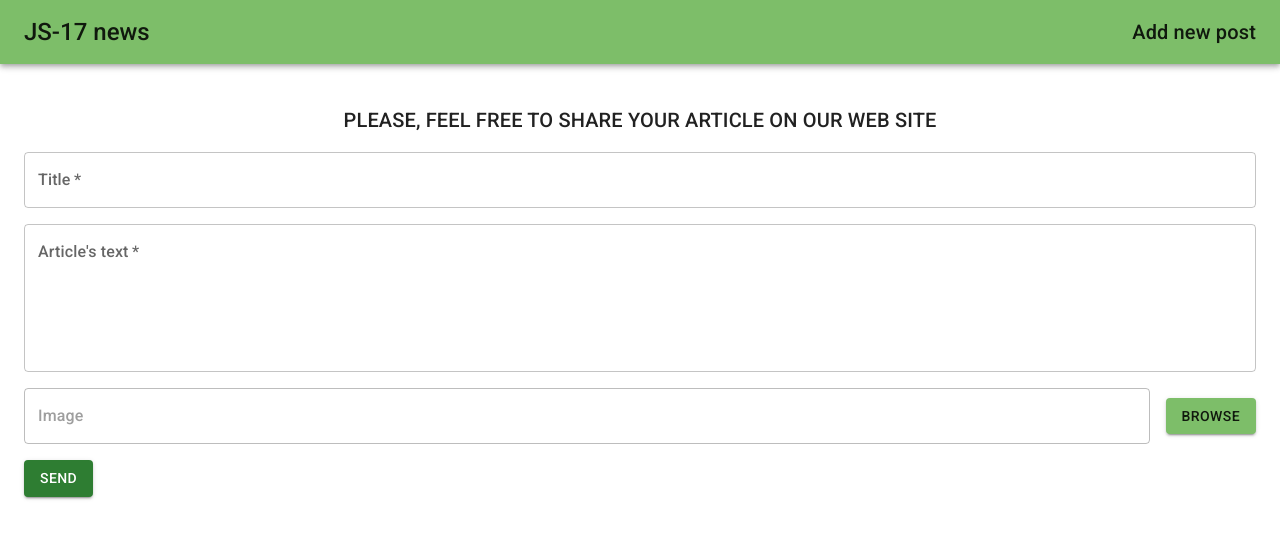
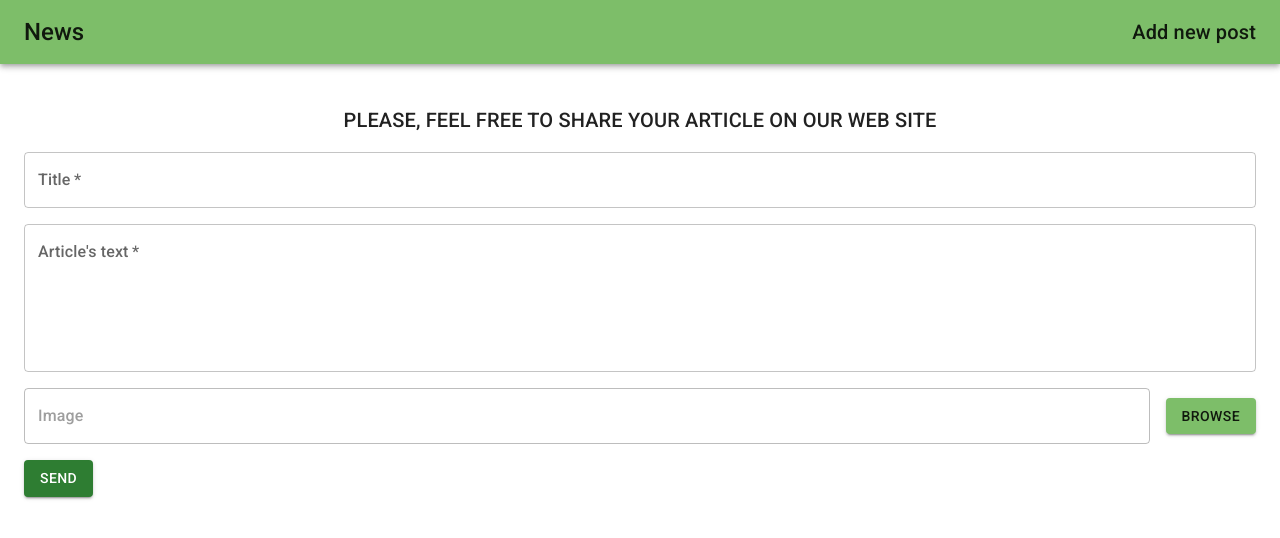
Before and after one commit to emmarrat/news, a React (Create React App) app in the folder news-frontend/: page /new-article in a window 1280 px wide. Shown: the top 538 px of the page. Built offline with nearby package versions, Linux system fonts and the light colour scheme.

Commit message:
minor changes

```diff
--- a/news-frontend/src/components/UI/AppToolbar/AppToolbar.tsx
+++ b/news-frontend/src/components/UI/AppToolbar/AppToolbar.tsx
@@ -17,7 +17,7 @@ const AppToolbar = () => {
     <AppBar position="sticky" sx={{mb: 5}}>
       <Toolbar >
         <Typography variant="h5" component="div" sx={{flexGrow: 1}}>
-          <Link to="/">JS-17 news</Link>
+          <Link to="/">News</Link>
         </Typography>
         <Typography variant="h6" textAlign="right" component="p" sx={{flexGrow: 1}}>
           <Link to="/new-article">Add new post</Link>
--- a/news-frontend/src/features/comments/commentsSlice.ts
+++ b/news-frontend/src/features/comments/commentsSlice.ts
@@ -22,7 +22,6 @@ export const commentsSlice = createSlice({
   initialState,
   reducers: {},
   extraReducers: builder => {
-
     builder.addCase(fetchComments.pending, (state) => {
       state.fetchLoading = true;
       state.comments = [];
--- a/news-frontend/src/features/comments/components/CommentCard.tsx
+++ b/news-frontend/src/features/comments/components/CommentCard.tsx
@@ -13,7 +13,7 @@ interface Props {
 
 const CommentCard: React.FC<Props> = ({comment, onRemove, loading}) => {
   return (
-    <div>
+    <>
       <Card sx={{minWidth: '600px', mb: 3}}>
         <Box display="flex" justifyContent="space-between" alignItems="center">
           <CardContent>
@@ -37,7 +37,7 @@ const CommentCard: React.FC<Props> = ({comment, onRemove, loading}) => {
           </CardActions>
         </Box>
       </Card>
-    </div>
+    </>
   );
 };
 
--- a/news-frontend/src/features/news/News.tsx
+++ b/news-frontend/src/features/news/News.tsx
@@ -12,13 +12,13 @@ const News = () => {
   const deleteLoading = useAppSelector(selectRemoving);
 
   useEffect(() => {
-    dispatch(fetchAllNews())
+    dispatch(fetchAllNews());
   }, [dispatch]);
 
   const removeNews = async (id: string) => {
     if (window.confirm('Please, confirm the removal of the selected news')) {
       await dispatch(deleteNews(id));
-      await dispatch(fetchAllNews())
+      await dispatch(fetchAllNews());
     }
   };
 
--- a/news-frontend/src/features/news/OneNews.tsx
+++ b/news-frontend/src/features/news/OneNews.tsx
@@ -63,7 +63,7 @@ const OneNews = () => {
       <Typography variant="h5" textAlign="center" my={2}>
         No comments under this article :(
       </Typography>
-    )
+    );
   }
 
   let cardImage = noImageAvailable;
```
